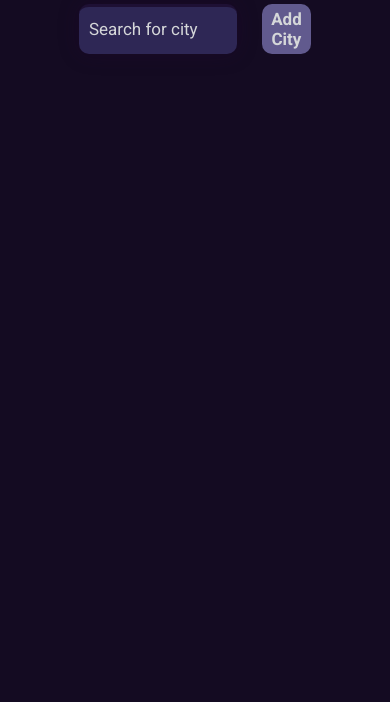
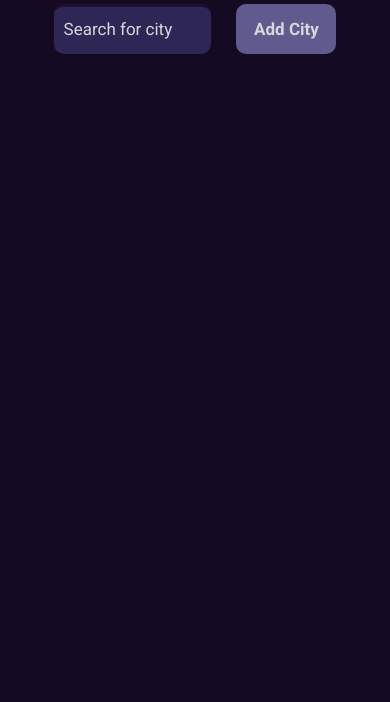
Before and after one commit to nihalDevidas/weather-App, a plain HTML site: page index.html in a window 390 px wide. Shown: the part 142-844 px from the top of the page. Drawn offline with Linux system fonts and the light colour scheme.

Commit message:
Update index.css

```diff
--- a/index.css
+++ b/index.css
@@ -99,6 +99,7 @@ h1{
 
     display:flex;
     flex-wrap: wrap;
+    justify-content: center;
     gap:20px;
 
 
@@ -207,3 +208,10 @@ h1{
     font-size: 120px;
     color: whitesmoke;
 }
+
+@media (max-width:572px){
+    .search-btn{
+        width:100px;
+    }
+
+}
```
